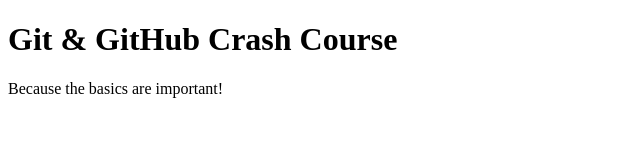
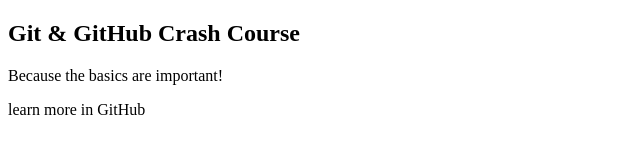
Before and after one commit to kcalam/github-crash-course, a plain HTML site: page index.html in a window 1280 px wide. Shown: the whole page, without its empty margins (0-640 px from the left). Drawn offline with Linux system fonts and the light colour scheme.

Commit message:
added section

```diff
--- a/index.html
+++ b/index.html
@@ -7,7 +7,10 @@
     <title>Git & GitHub Crash Course</title>
   </head>
   <body>
+    <section>
     <h1>Git & GitHub Crash Course</h1>
     <p>Because the basics are important!</p>
+    <p>learn more in GitHub</p>
+    </section>
   </body>
 </html>
```
